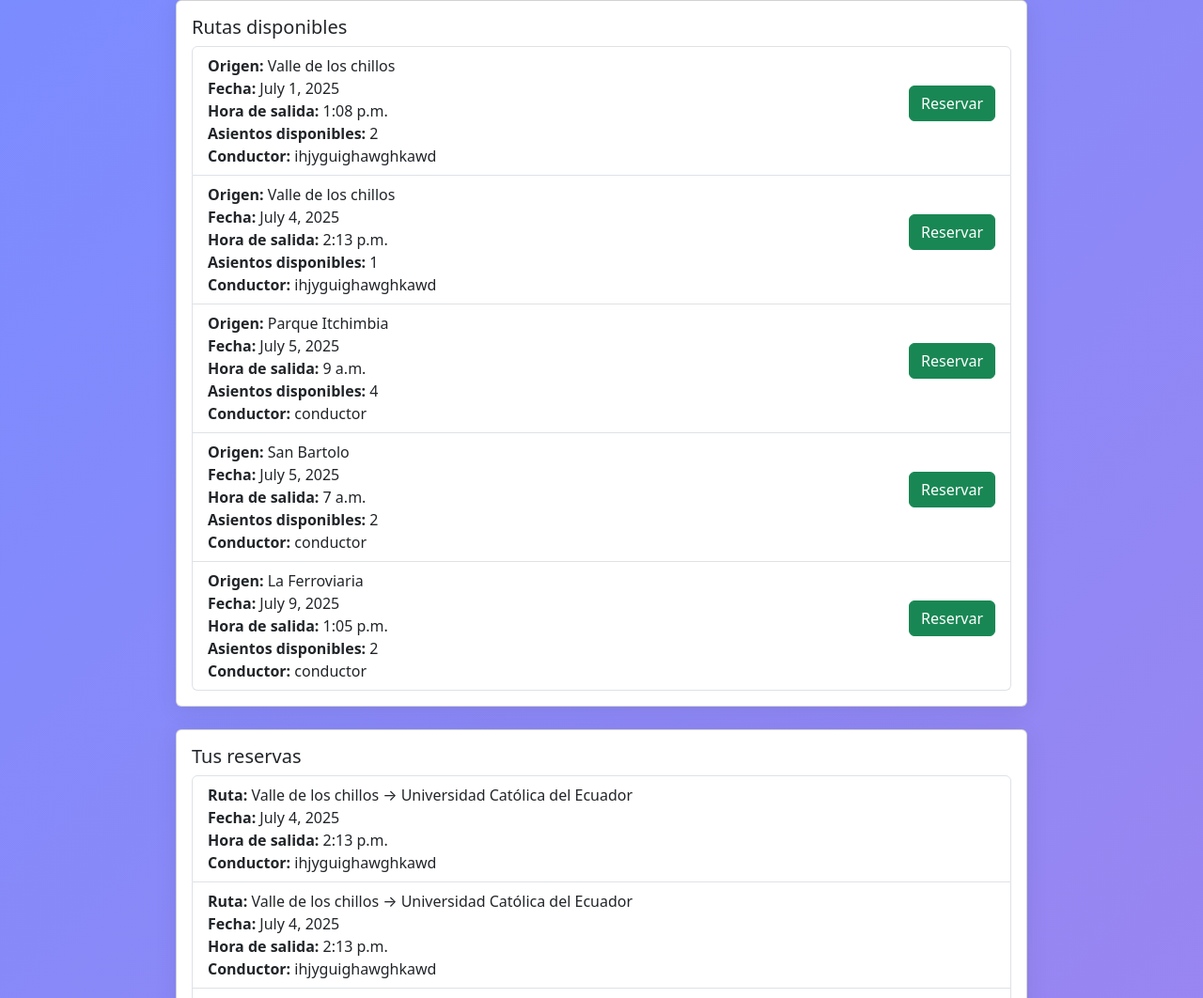
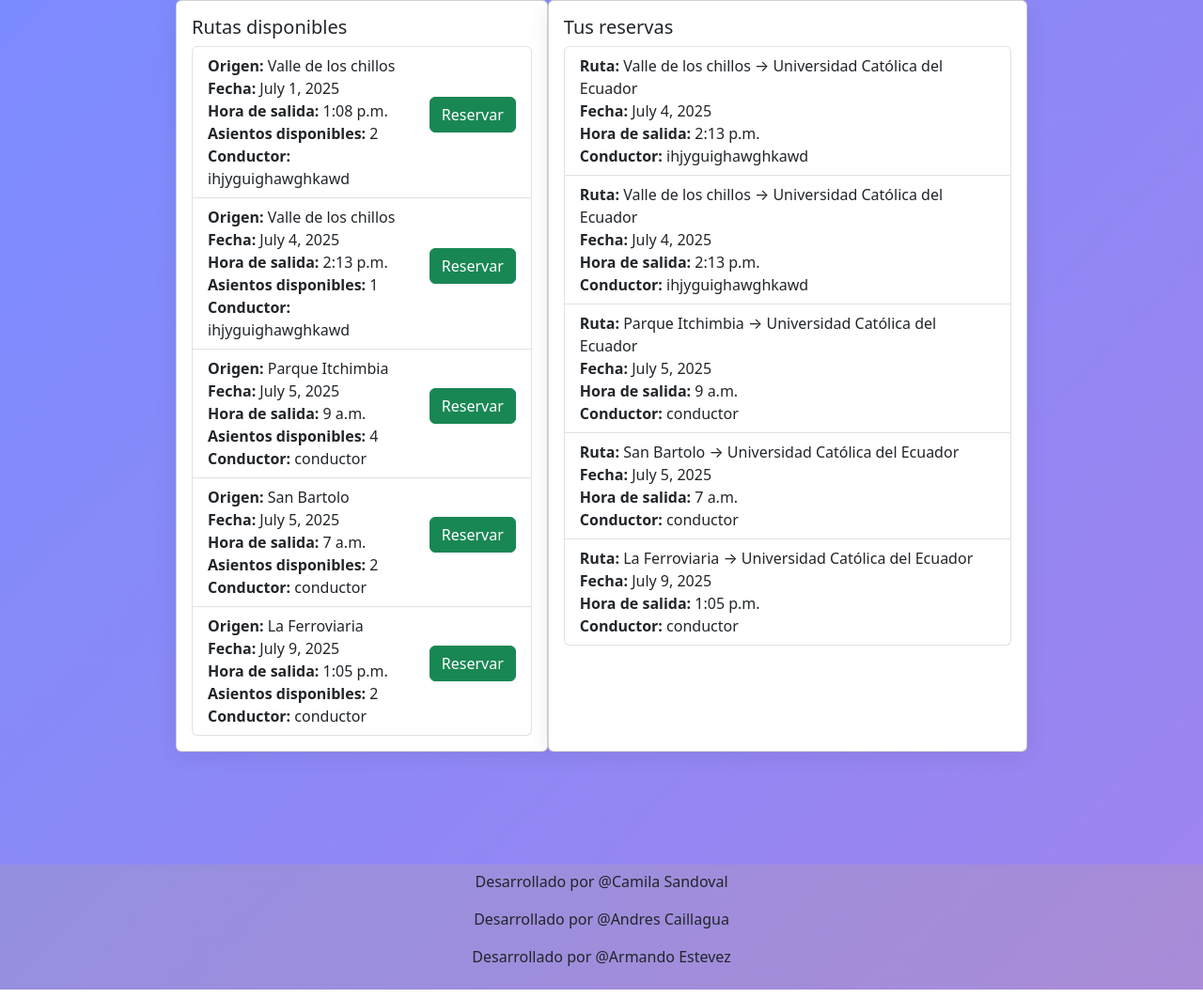
Before and after one commit to Milaidk/dev_challenge, a Django app: template core/templates/panel_pasajero.html in a window 1280 px wide. Shown: the top 1062 px of the page at 94% size. Run offline with Django 4.2, Linux system fonts and the light colour scheme; the template is opened without the code that fills it: values that come from a table or form of the project are taken from there, others are empty; data comes from the database, SQL or seed files in the repository; both versions use the stored data as it was after the commit; some libraries are stand-ins or nearby versions.

Commit message:
agregando estilo a rutas

```diff
--- a/core/templates/panel_pasajero.html
+++ b/core/templates/panel_pasajero.html
@@ -5,8 +5,9 @@
 
 {% block content %}
 <div class="container">
+
     <div class="row justify-content-center">
-        <div class="col-md-10">
+        <div class="d-flex col-md-10">
             <div class="card mb-4">
                 <div class="card-body">
                     <h5 class="card-title">Rutas disponibles</h5>
@@ -37,7 +38,7 @@
                     {% endif %}
                 </div>
             </div>
-            <div class="card">
+            <div class="card mb-4">
                 <div class="card-body">
                     <h5 class="card-title">Tus reservas</h5>
                     {% if reservas %}
@@ -59,6 +60,5 @@
         </div>
     </div>
 </div>
-
 </body>
 {% endblock content %}
```
Also changed, not shown: db.sqlite3.
